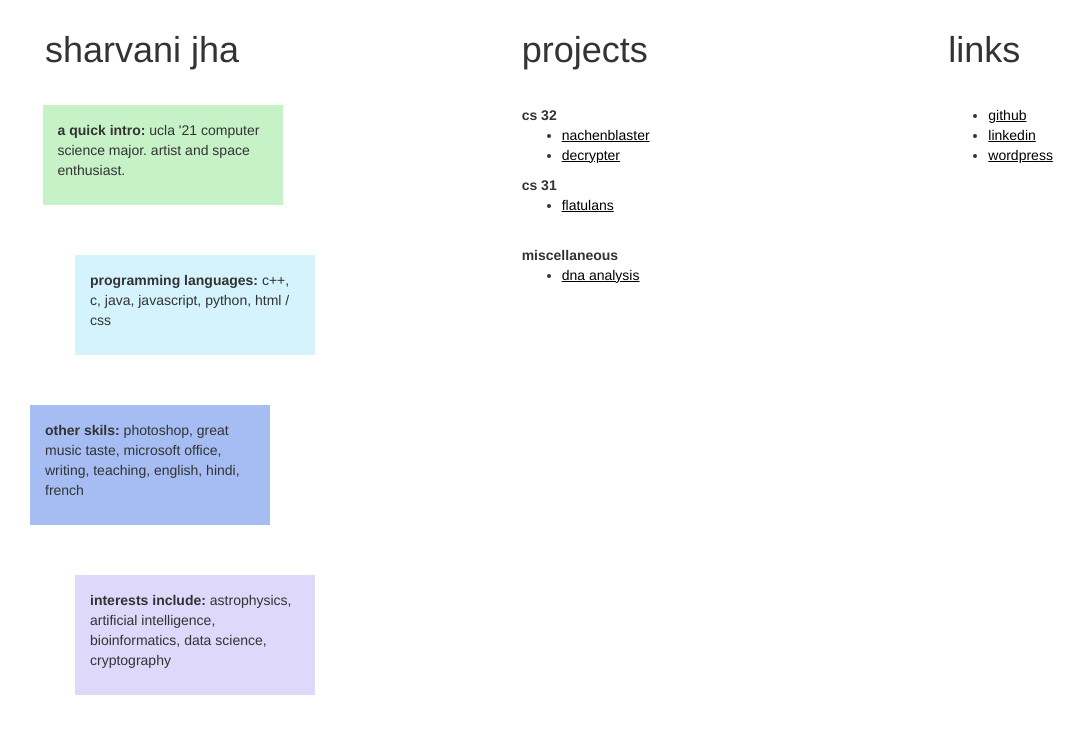
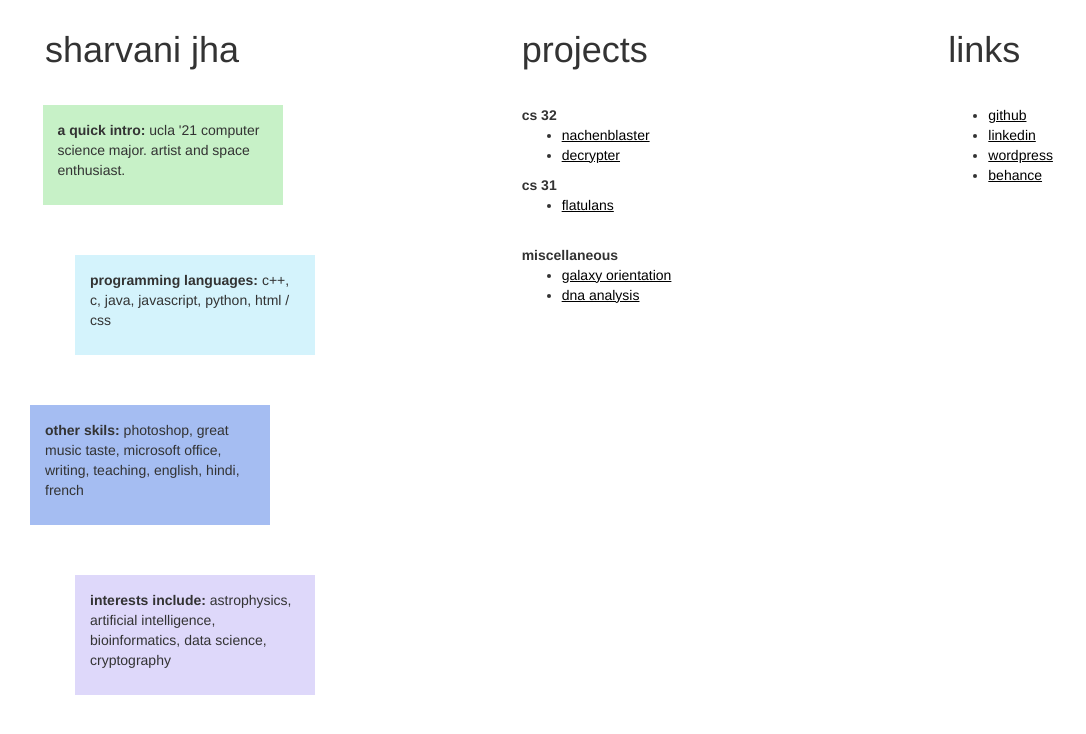
Before and after one commit to sharvanijha/sharvanijha.github.io, a Jekyll site: the page index.html, which Jekyll copies as it is, in a window 1280 px wide. Shown: the top 734 px of the page, without its empty margins (0-1086 px from the left). Built offline with Jekyll 4.4.1, drawn with Linux system fonts in a browser that asks for light colours.

Commit message:
added behance link

```diff
--- a/index.html
+++ b/index.html
@@ -118,7 +118,7 @@
             <br>
             <b>miscellaneous</b><br>
             <ul>
-              <!--<li><a href = "https://www.youtube.com/watch?v=dQw4w9WgXcQ"><u>galaxy orientation</u></a></li>-->
+              <li><a href = "https://www.youtube.com/watch?v=dQw4w9WgXcQ"><u>galaxy orientation</u></a></li>
               <li><a href = "https://www.youtube.com/watch?v=dQw4w9WgXcQ"><u>dna analysis</u></a></li>
             </ul>
           </div>
@@ -131,6 +131,7 @@
           <li><a href = "https://github.com/sharvanijha"><u>github</u></a></li>
           <li><a href = "https://www.linkedin.com/in/sharvanijha/"><u>linkedin</u></a></li>
           <li><a href = "http://sharvanijha.wordpress.com"><u>wordpress</u></a></li>
+          <li><a href = "https://www.behance.net/fourstudyw647a"><u>behance</u></a></li>
         </ul>
       </div>
     </div>
```
